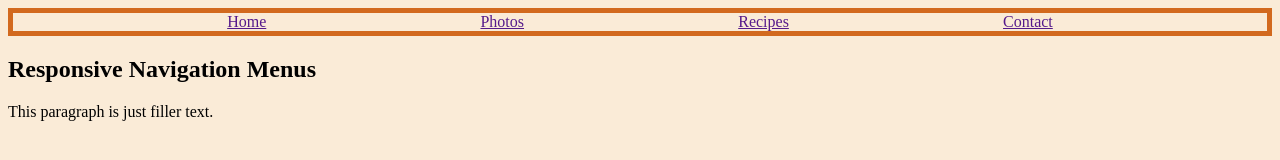
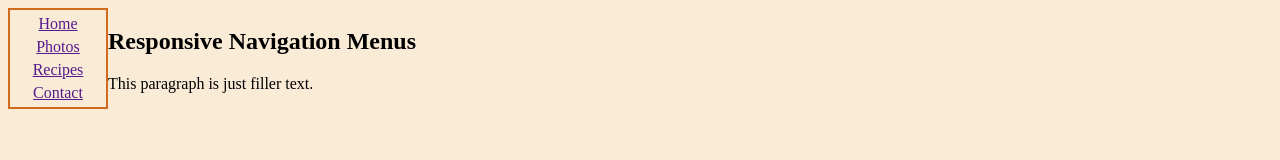
Before and after one commit to hjl20/acit1620-week9, a plain HTML site: page index.html in a window 1280 px wide. Drawn offline with Linux system fonts and the light colour scheme.

Commit message:
Add mediaquery for nav sizing

```diff
--- a/stylesheet.css
+++ b/stylesheet.css
@@ -6,11 +6,18 @@ body {
 nav {
     display: flex;
     justify-content: space-evenly;
-    border: solid chocolate 5px;
+    border: solid chocolate 2px;
 }
 
 @media screen and (min-width: 600px) {
-
+    nav {
+        flex-direction: column;
+        align-items: center;
+    }
+    body {
+        display: grid;
+        grid-template-columns: 100px 1fr;
+    }
 }
 
 /*
```
